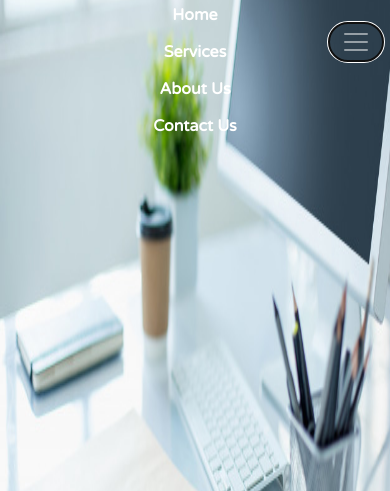
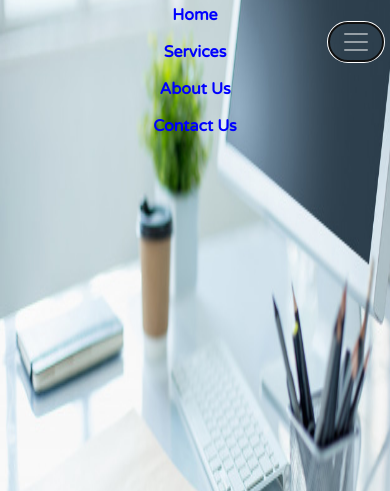
Before and after one commit to manishjuyal/mj.github.io, a plain HTML site: page index.html in a window 390 px wide. Both pictures are taken after a click on the button "Toggle navigation". Shown: the part 70-561 px from the top of the page. Drawn offline with nearby package versions, Linux system fonts and the light colour scheme.

Commit message:
Update style1.css

```diff
--- a/style1.css
+++ b/style1.css
@@ -327,7 +327,7 @@ color:chocolate;
 {
 .navbar-toggler {position: absolute;right: 13px;}
 .navbar-toggler {border-radius: 59px;}
-.nav-item a {padding: 0px;margin: 8px 0px;}
+.nav-item a {padding: 0px;margin: 8px 0px;color:blue!important;}
 .navbar-nav li{text-align:center!important;}
 .header img {width: 75%!important;}
 .extra-div{margin: 8px 0px;}
@@ -343,7 +343,7 @@ color:chocolate;
 .h1, h1 {font-size: 45px;}
 .navbar-toggler {position: absolute;right: 13px;}
 .navbar-toggler {border-radius: 59px;}
-.nav-item a {padding: 0px;margin: 8px 0px;}
+.nav-item a {padding: 0px;margin: 8px 0px;color:blue!important;}
 .header img {width: 66%!important;}
 .extra-div{margin: 5px 0px;}
 .serviceoffers2 p {padding: 0px 37px;}
@@ -359,7 +359,7 @@ color:chocolate;
 {
 .navbar-toggler {position: absolute;right: 11px;}
 .navbar-toggler {border-radius: 59px;}
-.nav-item a {padding: 0px;margin: 8px 0px;}
+.nav-item a {padding: 0px;margin: 8px 0px;color:blue!important;}
 .b1{font-size:35px;}
 .p1{font-size:18px;}
 .header-button a{font-size:13px;}
@@ -378,7 +378,7 @@ p{font-size:13px;}
 .b1{font-size:30px;}
 .navbar-toggler {position: absolute;right: 14px;}
 .navbar-toggler {border-radius: 59px;}
-.nav-item a {padding: 0px;margin: 8px 0px;}
+.nav-item a {padding: 0px;margin: 8px 0px;color:blue!important;}
 .contactus {width: 100%;height: 76vh;position: relative;padding: 0px 0;}
 .h1, h1 {font-size: 30px;}
 .font-weight-bold {font-weight: 500!important;}
@@ -403,7 +403,7 @@ p{font-size:13px;}
 .footersection  li, li a{font-size:13px; line-height: 1.2;}
 .navbar-toggler {position: absolute;right: 6px;}
 .navbar-toggler {border-radius: 89px;}
-.nav-item a {padding: 3px;margin: 6px 0px;}
+.nav-item a {padding: 3px;margin: 6px 0px;color:blue!important;}
 .header img {width: 66%;}
 .names h1{font-size:16px;}
 p{font-size:13px;}
```
